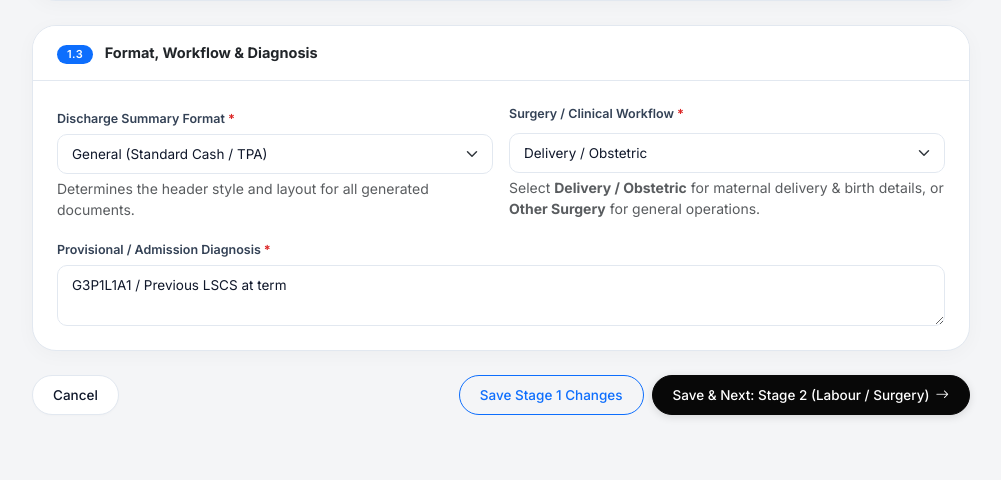
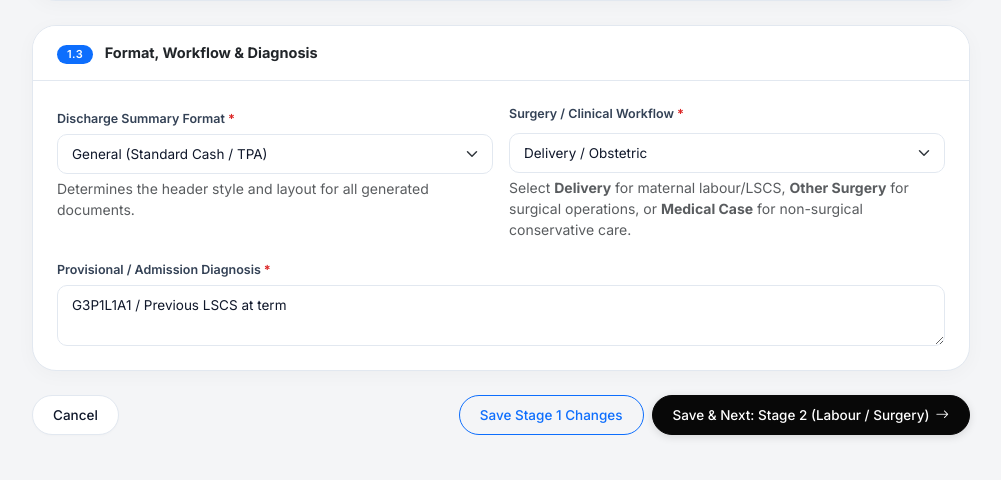
Before and after one commit to pushpaasabari/Guru_Hospital_Laravel_Blade_Design, a Laravel app: page /admissions/1/edit in a window 1280 px wide. Shown: the part 1226-1706 px from the top of the page, without its empty margins (274-1275 px from the left). Before the commit the page ends 1649 px from the top, so only its background shows below. Run offline with Laravel 12, Linux system fonts and the light colour scheme; a user stored in the database is signed in; data comes from the database, SQL or seed files in the repository; both versions use the stored data as it was after the commit; style sheets or scripts are compiled from the project's sources; some libraries are stand-ins or nearby versions.

Commit message:
feat(admissions): add Medical Case option to Surgery / Clinical Workflow

```diff
--- a/app/Http/Requests/StoreAdmissionRequest.php
+++ b/app/Http/Requests/StoreAdmissionRequest.php
@@ -38,7 +38,7 @@ class StoreAdmissionRequest extends FormRequest
 
             // Workflow Configurations
             'format' => ['required', Rule::in(['general', 'cmchistn', 'private', 'employee'])],
-            'surgery_type' => ['required', Rule::in(['delivery', 'other'])],
+            'surgery_type' => ['required', Rule::in(['delivery', 'other', 'medical'])],
             'diagnosis' => ['required', 'string', 'max:3000'],
 
             // Clinical Summary
--- a/app/Http/Requests/UpdateAdmissionRequest.php
+++ b/app/Http/Requests/UpdateAdmissionRequest.php
@@ -41,7 +41,7 @@ class UpdateAdmissionRequest extends FormRequest
 
             // Workflow Configurations
             'format' => ['required', Rule::in(['general', 'cmchistn', 'private', 'employee'])],
-            'surgery_type' => ['required', Rule::in(['delivery', 'other'])],
+            'surgery_type' => ['required', Rule::in(['delivery', 'other', 'medical'])],
             'diagnosis' => ['required', 'string', 'max:3000'],
 
             // Clinical Summary
--- a/app/Models/Admission.php
+++ b/app/Models/Admission.php
@@ -76,6 +76,16 @@ class Admission extends Model
         return $this->surgery_type === 'delivery';
     }
 
+    public function isMedical(): bool
+    {
+        return $this->surgery_type === 'medical';
+    }
+
+    public function isSurgical(): bool
+    {
+        return $this->surgery_type === 'other';
+    }
+
     public function isDraft(): bool
     {
         return $this->status === 'draft';
--- a/resources/js/Components/AdmissionStageNav.tsx
+++ b/resources/js/Components/AdmissionStageNav.tsx
@@ -33,10 +33,14 @@ export default function AdmissionStageNav({ currentStage, admission }: Admission
     {
       id: 'surgery',
       step: 2,
-      name: 'Labour / Surgery',
-      subtitle: 'OT Team & Notes',
+      name: admission?.surgery_type === 'medical' ? 'Clinical Notes' : 'Labour / Surgery',
+      subtitle: admission?.surgery_type === 'medical' ? 'Bedside & Treatment' : 'OT Team & Notes',
       href: admission ? `/admissions/${admission.id}/surgery` : undefined,
-      isCompleted: Boolean(admission?.procedure_name || admission?.surgery_type === 'delivery'),
+      isCompleted: Boolean(
+        admission?.procedure_name ||
+        admission?.surgery_type === 'delivery' ||
+        admission?.surgery_type === 'medical'
+      ),
     },
     {
       id: 'test-reports',
@@ -103,7 +107,11 @@ export default function AdmissionStageNav({ currentStage, admission }: Admission
                     {admission.format || 'General'}
                   </span>
                   <span className="badge bg-info-subtle text-info text-uppercase">
-                    {admission.surgery_type === 'delivery' ? 'Delivery / Obstetric' : 'Other Surgery'}
+                    {admission.surgery_type === 'delivery'
+                      ? 'Delivery / Obstetric'
+                      : admission.surgery_type === 'medical'
+                      ? 'Medical Case'
+                      : 'Other Surgery'}
                   </span>
                 </div>
               </div>
--- a/resources/js/Pages/Admissions/Create.tsx
+++ b/resources/js/Pages/Admissions/Create.tsx
@@ -363,14 +363,15 @@ export default function AdmissionsCreate({ clinicalStaff = [] }: Props) {
                     Delivery / Obstetric {!isFemale ? '— (Female patients only)' : ''}
                   </option>
                   <option value="other">Other Surgery / Non-Obstetric</option>
+                  <option value="medical">Medical Case (Non-Surgical)</option>
                 </select>
                 {!isFemale ? (
                   <div className="form-text text-muted small">
-                    <i className="bi bi-info-circle me-1"></i> Delivery / obstetric workflow is only available when patient sex is set to <strong>Female</strong>.
+                    <i className="bi bi-info-circle me-1"></i> Delivery workflow is female only. Choose <strong>Other Surgery</strong> for operations or <strong>Medical Case</strong> for non-surgical conservative care.
                   </div>
                 ) : (
                   <div className="form-text text-muted small">
-                    Select <strong>Delivery / Obstetric</strong> for maternal delivery &amp; birth details, or <strong>Other Surgery</strong> for general operations.
+                    Select <strong>Delivery</strong> for maternal labour/LSCS, <strong>Other Surgery</strong> for surgical operations, or <strong>Medical Case</strong> for non-surgical conservative care.
                   </div>
                 )}
                 {errors.surgery_type && <div className="invalid-feedback">{errors.surgery_type}</div>}
--- a/resources/js/Pages/Admissions/Edit.tsx
+++ b/resources/js/Pages/Admissions/Edit.tsx
@@ -469,14 +469,15 @@ export default function AdmissionsEdit({ admission, clinicalStaff = [] }: Props)
                     Delivery / Obstetric {!isFemale ? '— (Female patients only)' : ''}
                   </option>
                   <option value="other">Other Surgery / Non-Obstetric</option>
+                  <option value="medical">Medical Case (Non-Surgical)</option>
                 </select>
                 {!isFemale ? (
                   <div className="form-text text-muted small">
-                    <i className="bi bi-info-circle me-1"></i> Delivery / obstetric workflow is only available when patient sex is set to <strong>Female</strong>.
+                    <i className="bi bi-info-circle me-1"></i> Delivery workflow is female only. Choose <strong>Other Surgery</strong> for operations or <strong>Medical Case</strong> for non-surgical conservative care.
                   </div>
                 ) : (
                   <div className="form-text text-muted small">
-                    Select <strong>Delivery / Obstetric</strong> for maternal delivery &amp; birth details, or <strong>Other Surgery</strong> for general operations.
+                    Select <strong>Delivery</strong> for maternal labour/LSCS, <strong>Other Surgery</strong> for surgical operations, or <strong>Medical Case</strong> for non-surgical conservative care.
                   </div>
                 )}
                 {errors.surgery_type && <div className="invalid-feedback">{errors.surgery_type}</div>}
--- a/resources/js/Pages/Admissions/Index.tsx
+++ b/resources/js/Pages/Admissions/Index.tsx
@@ -152,7 +152,11 @@ export default function AdmissionsIndex({ admissions, filters = {}, auth }: Prop
                     <td>
                       <span className="badge bg-secondary text-uppercase">{adm.format}</span>
                       <div className="small text-muted mt-1">
-                        {adm.surgery_type === 'delivery' ? 'Delivery / Obstetric' : 'Other Surgery'}
+                        {adm.surgery_type === 'delivery'
+                          ? 'Delivery / Obstetric'
+                          : adm.surgery_type === 'medical'
+                          ? 'Medical Case'
+                          : 'Other Surgery'}
                       </div>
                     </td>
                     <td>
--- a/resources/js/Pages/Admissions/Surgery.tsx
+++ b/resources/js/Pages/Admissions/Surgery.tsx
@@ -73,6 +73,7 @@ export default function AdmissionsSurgery({
   anesthesiaTypes = [],
 }: Props) {
   const isDelivery = admission.surgery_type === 'delivery';
+  const isMedical = admission.surgery_type === 'medical';
 
   const initialNewborns: Newborn[] =
     admission.newborns && admission.newborns.length > 0
@@ -164,18 +165,37 @@ export default function AdmissionsSurgery({
 
   return (
     <AppLayout>
-      <Head title={`Stage 2: Labour / Surgery — ${admission.patient_name}`} />
+      <Head title={`Stage 2: ${isMedical ? 'Clinical Notes' : 'Labour / Surgery'} — ${admission.patient_name}`} />
 
       {/* 4-Stage Navigation Header */}
       <AdmissionStageNav currentStage="surgery" admission={admission} />
 
+      {isMedical && (
+        <div className="alert alert-info d-flex flex-wrap align-items-center justify-content-between mb-4 border-0 shadow-sm p-3">
+          <div className="d-flex align-items-center gap-2">
+            <i className="bi bi-info-circle-fill fs-5 text-info"></i>
+            <div>
+              <strong>Medical Case (Non-Surgical):</strong> This patient is admitted for medical / conservative management. Operation theatre notes and newborn details are optional. You may record bedside notes or proceed directly to Stage 3.
+            </div>
+          </div>
+          <Link
+            href={`/admissions/${admission.id}/test-reports`}
+            className="btn btn-sm btn-info text-white text-nowrap fw-semibold mt-2 mt-md-0"
+          >
+            Skip to Stage 3: Test Reports <i className="bi bi-arrow-right ms-1"></i>
+          </Link>
+        </div>
+      )}
+
       <div className="d-flex flex-wrap justify-content-between align-items-center gap-3 mb-4">
         <div>
           <h1 className="h3 fw-bold mb-1 text-dark" style={{ letterSpacing: '-0.02em' }}>
-            Stage 2: Labour / LSCS / Surgery Notes
+            Stage 2: {isMedical ? 'Clinical & Bedside Notes' : 'Labour / LSCS / Surgery Notes'}
           </h1>
           <p className="text-muted mb-0">
-            Record Operation Theatre notes, surgical team members, procedure details, and newborn birth records.
+            {isMedical
+              ? 'Record any bedside procedures, conservative management notes, or clinical team details.'
+              : 'Record Operation Theatre notes, surgical team members, procedure details, and newborn birth records.'}
           </p>
         </div>
         <div className="d-flex gap-2">
--- a/resources/js/Pages/Dashboard.tsx
+++ b/resources/js/Pages/Dashboard.tsx
@@ -341,6 +341,7 @@ export default function Dashboard({ counts, admissions, filters = {}, auth }: Pr
                 <option value="">All Workflows</option>
                 <option value="delivery">Delivery</option>
                 <option value="other">Other Surgery</option>
+                <option value="medical">Medical Case</option>
               </select>
             </div>
 
@@ -407,7 +408,11 @@ export default function Dashboard({ counts, admissions, filters = {}, auth }: Pr
                         {item.format}
                       </span>
                       <span className="badge bg-secondary" style={{ fontSize: '10px' }}>
-                        {item.surgery_type === 'delivery' ? `Delivery (${item.newborns?.length || 0})` : 'Other'}
+                        {item.surgery_type === 'delivery'
+                          ? `Delivery (${item.newborns?.length || 0})`
+                          : item.surgery_type === 'medical'
+                          ? 'Medical'
+                          : 'Other'}
                       </span>
                     </td>
                     <td>
--- a/resources/js/Pages/Documents/Pack.tsx
+++ b/resources/js/Pages/Documents/Pack.tsx
@@ -60,7 +60,7 @@ interface Admission {
   payment_mode?: string;
   status: string;
   format: 'general' | 'cmchistn' | 'employee' | 'private';
-  surgery_type: 'delivery' | 'other';
+  surgery_type: 'delivery' | 'other' | 'medical';
   procedure_name?: string;
   procedure_done?: string;
   surgeon?: string;
@@ -275,6 +275,8 @@ export default function Pack({ admission, initialDoc = 'all', initialMode = 'she
                 <strong className="text-dark">
                   {admission.surgery_type === 'delivery'
                     ? `Delivery / Obstetric (${admission.newborns?.length || 0} baby)`
+                    : admission.surgery_type === 'medical'
+                    ? 'Medical Case (Non-Surgical)'
                     : 'Other Surgery'}
                 </strong>{' '}
                 &bull; Consultant:{' '}
--- a/resources/views/admissions/create.blade.php
+++ b/resources/views/admissions/create.blade.php
@@ -159,6 +159,7 @@
                 <select name="surgery_type" id="surgeryType" class="form-select" required>
                     <option value="delivery" id="deliveryOption" @selected(old('surgery_type')==='delivery')>Delivery / Obstetric</option>
                     <option value="other" @selected(old('surgery_type', 'other')==='other')>Other Surgery / Non-Obstetric</option>
+                    <option value="medical" @selected(old('surgery_type')==='medical')>Medical Case (Non-Surgical)</option>
                 </select>
                 <div id="sexWarning" class="form-text text-muted small" style="display:none;">
                     <i class="bi bi-info-circle me-1"></i> Delivery / Obstetric workflow is only enabled when patient sex is set to <strong>Female</strong>.
--- a/resources/views/admissions/edit.blade.php
+++ b/resources/views/admissions/edit.blade.php
@@ -180,6 +180,7 @@
                 <select name="surgery_type" id="surgeryType" class="form-select" required>
                     <option value="delivery" id="deliveryOption" @selected(old('surgery_type', $admission->surgery_type)==='delivery')>Delivery / Obstetric</option>
                     <option value="other" @selected(old('surgery_type', $admission->surgery_type)==='other')>Other Surgery / Non-Obstetric</option>
+                    <option value="medical" @selected(old('surgery_type', $admission->surgery_type)==='medical')>Medical Case (Non-Surgical)</option>
                 </select>
                 <div id="sexWarning" class="form-text text-muted small" style="display:none;">
                     <i class="bi bi-info-circle me-1"></i> Delivery / Obstetric workflow is only enabled when patient sex is set to <strong>Female</strong>.
--- a/resources/views/dashboard.blade.php
+++ b/resources/views/dashboard.blade.php
@@ -111,7 +111,8 @@
                 <select name="surgery_type" class="form-select form-select-sm">
                     <option value="">All Workflows</option>
                     <option value="delivery" @selected(request('surgery_type')==='delivery')>Delivery / Obstetric</option>
-                    <option value="other_surgery" @selected(request('surgery_type')==='other_surgery')>Other Surgery</option>
+                    <option value="other" @selected(request('surgery_type')==='other' || request('surgery_type')==='other_surgery')>Other Surgery</option>
+                    <option value="medical" @selected(request('surgery_type')==='medical')>Medical Case</option>
                 </select>
             </div>
             <div class="col-md-3 d-flex gap-2">
```
Also changed, not shown: tests/Feature/AdmissionWorkflowTest.php (+26 -0 lines), database/database.sqlite, database/migrations/2026_11_02_153000_allow_medical_surgery_type_on_admissions_table.php (added).
